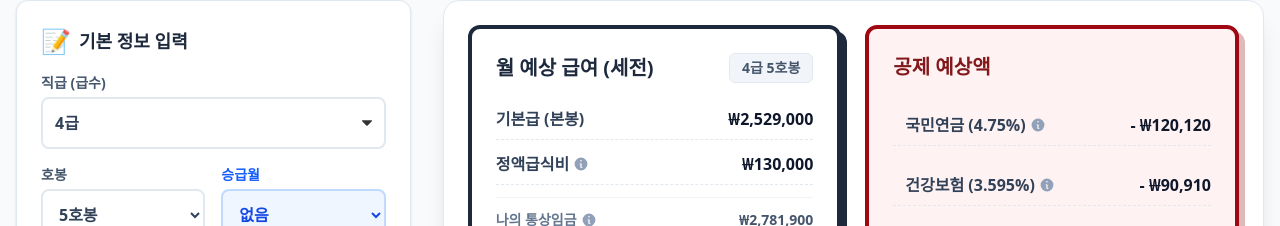
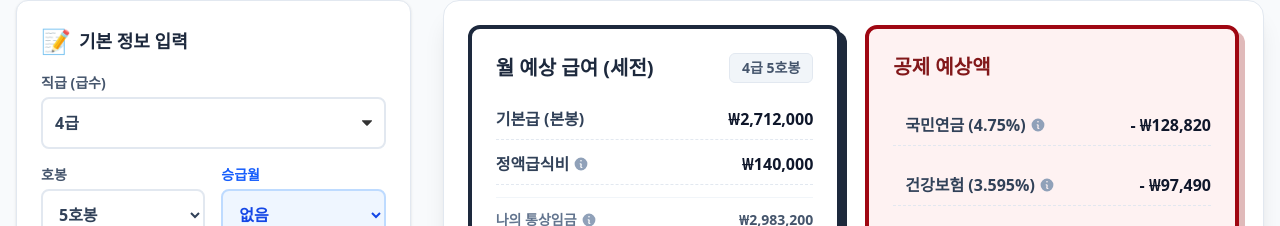
Before and after one commit to kosuk1231/money, a React (Vite) app: page / in a window 1280 px wide. Shown: the part 168-394 px from the top of the page. Built offline with nearby package versions, Linux system fonts and the light colour scheme.

Commit message:
Fix: update family allowance logic

```diff
--- a/src/data/salaryData.js
+++ b/src/data/salaryData.js
@@ -1,63 +1,126 @@
 export const SALARY_TABLE = {
   // 1급: 관장, 원장 (10인 이상 15년 이상, 10인 미만 25년 이상)
+  // 2026년 기준: 16호봉부터 적용
   "1급": {
-    1: 3091000, 2: 3158000, 3: 3229000, 4: 3314000, 5: 3391000,
-    6: 3558000, 7: 3650000, 8: 3750000, 9: 3857000, 10: 3964000,
-    11: 4060000, 12: 4124000, 13: 4177000, 14: 4236000, 15: 4295000,
+    16: 4912000, 17: 4969000, 18: 5022000, 19: 5096000, 20: 5173000,
+    21: 5271000, 22: 5336000, 23: 5395000, 24: 5451000, 25: 5506000,
+    26: 5577000, 27: 5622000, 28: 5661000, 29: 5729000, 30: 5788000,
+  },
+  // 2급: 관장, 원장 (10인 이상 11~15년, 10인 미만 15~25년) / 부장 (10인 이상 15년~)
+  "2급": {
+    1: 3169000, 2: 3239000, 3: 3312000, 4: 3390000, 5: 3470000,
+    6: 3561000, 7: 3663000, 8: 3763000, 9: 3863000, 10: 3963000,
+    11: 4063000, 12: 4124000, 13: 4177000, 14: 4263000, 15: 4363000,
+    16: 4524000, 17: 4602000, 18: 4642000, 19: 4738000, 20: 4802000,
+    21: 4862000, 22: 4921000, 23: 4985000, 24: 5046000, 25: 5107000,
+    26: 5170000, 27: 5233000, 28: 5296000, 29: 5365000, 30: 5424000,
+    31: 5484000
+  },
+  // 3급: 관장, 원장 (10인 미만 15년 미만) / 부장, 사무국장 (15년 미만) / 과장
+  "3급": {
+    1: 2703000, 2: 2784000, 3: 2872000, 4: 2969000, 5: 3068000,
+    6: 3167000, 7: 3266000, 8: 3365000, 9: 3475000, 10: 3575000,
+    11: 3675000, 12: 3730000, 13: 3785000, 14: 3850000, 15: 3915000,
+    16: 4005000, 17: 4073000, 18: 4147000, 19: 4212000, 20: 4278000,
+    21: 4339000, 22: 4399000, 23: 4454000, 24: 4513000, 25: 4568000,
+    26: 4623000, 27: 4681000, 28: 4744000, 29: 4807000, 30: 4867000,
+    31: 4917000
+  },
+  // 4급: 대리 / 선임생활지도원
+  "4급": {
+    1: 2550000, 2: 2577000, 3: 2604000, 4: 2631000, 5: 2712000,
+    6: 2812000, 7: 2912000, 8: 3004000, 9: 3102000, 10: 3202000,
+    11: 3298000, 12: 3359000, 13: 3426000, 14: 3494000, 15: 3566000,
+    16: 3637000, 17: 3708000, 18: 3776000, 19: 3841000, 20: 3902000,
+    21: 3966000, 22: 4025000, 23: 4077000, 24: 4122000, 25: 4176000,
+    26: 4223000, 27: 4270000, 28: 4317000, 29: 4364000, 30: 4411000,
+    31: 4461000
+  },
+  // 5급: 사회복지사, 간호사 등
+  "5급": {
+    1: 2518000, 2: 2545000, 3: 2572000, 4: 2597000, 5: 2618000,
+    6: 2638000, 7: 2659000, 8: 2743000, 9: 2842000, 10: 2929000,
+    11: 3008000, 12: 3069000, 13: 3148000, 14: 3228000, 15: 3281000,
+    16: 3351000, 17: 3401000, 18: 3472000, 19: 3530000, 20: 3590000,
+    21: 3644000, 22: 3698000, 23: 3776000, 24: 3841000, 25: 3895000,
+    26: 3935000, 27: 3979000, 28: 4023000, 29: 4063000, 30: 4113000,
+    31: 4178000
+  },
+  // 관리직: 간호조무사, 사무원 등
+  "관리직": {
+    1: 2492000, 2: 2519000, 3: 2546000, 4: 2571000, 5: 2593000,
+    6: 2616000, 7: 2643000, 8: 2664000, 9: 2684000, 10: 2844000,
+    11: 2941000, 12: 2996000, 13: 3053000, 14: 3104000, 15: 3162000,
+    16: 3218000, 17: 3265000, 18: 3330000, 19: 3388000, 20: 3448000,
+    21: 3527000, 22: 3585000, 23: 3639000, 24: 3701000, 25: 3740000,
+    26: 3789000, 27: 3839000, 28: 3898000, 29: 3960000, 30: 4018000,
+    31: 4078000
+  },
+  // 기능직: 생활보조원, 조리원, 관리인 등
+  "기능직": {
+    1: 2466000, 2: 2493000, 3: 2520000, 4: 2545000, 5: 2567000,
+    6: 2591000, 7: 2618000, 8: 2640000, 9: 2661000, 10: 2705000,
+    11: 2780000, 12: 2847000, 13: 2893000, 14: 2959000, 15: 3010000,
+    16: 3081000, 17: 3150000, 18: 3218000, 19: 3272000, 20: 3336000,
+    21: 3410000, 22: 3471000, 23: 3530000, 24: 3574000, 25: 3629000,
+    26: 3729000, 27: 3789000, 28: 3849000, 29: 3909000, 30: 3969000,
+    31: 3969000
+  }
+};
+
+// 2025 Salary Table for YoY Comparison
+export const SALARY_TABLE_2025 = {
+  // 1급: 16호봉부터 적용
+  "1급": {
     16: 4746000, 17: 4801000, 18: 4852000, 19: 4924000, 20: 4998000,
     21: 5093000, 22: 5156000, 23: 5213000, 24: 5267000, 25: 5320000,
     26: 5388000, 27: 5432000, 28: 5470000, 29: 5535000, 30: 5592000,
   },
-  // 2급: 관장, 원장 (10인 이상 11~15년, 10인 미만 15~25년) / 부장 (10인 이상 15년~)
   "2급": {
+    1: 3091000, 2: 3158000, 3: 3229000, 4: 3314000, 5: 3391000,
+    6: 3558000, 7: 3650000, 8: 3750000, 9: 3857000, 10: 3964000,
+    11: 4060000, 12: 4124000, 13: 4177000, 14: 4236000, 15: 4295000,
+    16: 4351000, 17: 4404000, 18: 4466000, 19: 4520000, 20: 4579000,
+    21: 4655000, 22: 4716000, 23: 4774000, 24: 4814000, 25: 4881000,
+    26: 4941000, 27: 5002000, 28: 5065000, 29: 5126000, 30: 5187000,
+    31: 5250000
+  },
+  "3급": {
     1: 2612000, 2: 2690000, 3: 2775000, 4: 2869000, 5: 2964000,
     6: 3064000, 7: 3163000, 8: 3262000, 9: 3361000, 10: 3459000,
     11: 3554000, 12: 3604000, 13: 3657000, 14: 3720000, 15: 3783000,
-    16: 4351000, 17: 4404000, 18: 4466000, 19: 4520000, 20: 4579000,
-    21: 4655000, 22: 4716000, 23: 4774000, 24: 4814000, 25: 4881000,
-    26: 4941000, 27: 5002000, 28: 5065000, 29: 5126000, 30: 5187000,
-  },
-  // 3급: 관장, 원장 (10인 미만 15년 미만) / 부장, 사무국장 (15년 미만) / 과장
-  "3급": {
-    1: 2464000, 2: 2490000, 3: 2516000, 4: 2542000, 5: 2620000,
-    6: 2719000, 7: 2817000, 8: 2902000, 9: 2997000, 10: 3094000,
-    11: 3186000, 12: 3226000, 13: 3291000, 14: 3366000, 15: 3458000,
     16: 3871000, 17: 3935000, 18: 4007000, 19: 4070000, 20: 4133000,
     21: 4192000, 22: 4250000, 23: 4303000, 24: 4360000, 25: 4414000,
     26: 4464000, 27: 4532000, 28: 4545000, 29: 4588000, 30: 4649000,
     31: 4710000
   },
-  // 4급: 대리 / 선임생활지도원
   "4급": {
-    1: 2433000, 2: 2459000, 3: 2485000, 4: 2509000, 5: 2529000,
-    6: 2549000, 7: 2569000, 8: 2650000, 9: 2746000, 10: 2830000,
-    11: 2906000, 12: 2965000, 13: 3042000, 14: 3119000, 15: 3170000,
+    1: 2464000, 2: 2490000, 3: 2516000, 4: 2542000, 5: 2620000,
+    6: 2719000, 7: 2817000, 8: 2902000, 9: 2997000, 10: 3094000,
+    11: 3186000, 12: 3226000, 13: 3291000, 14: 3366000, 15: 3458000,
     16: 3514000, 17: 3583000, 18: 3648000, 19: 3711000, 20: 3770000,
     21: 3832000, 22: 3884000, 23: 3935000, 24: 3983000, 25: 4035000,
     26: 4080000, 27: 4117000, 28: 4156000, 29: 4193000, 30: 4230000,
     31: 4294000
   },
-  // 5급: 사회복지사, 간호사 등
   "5급": {
-    1: 2408000, 2: 2434000, 3: 2460000, 4: 2484000, 5: 2505000,
-    6: 2528000, 7: 2554000, 8: 2574000, 9: 2668000, 10: 2748000,
-    11: 2842000, 12: 2895000, 13: 2950000, 14: 2999000, 15: 3055000,
+    1: 2433000, 2: 2459000, 3: 2485000, 4: 2509000, 5: 2529000,
+    6: 2549000, 7: 2569000, 8: 2650000, 9: 2746000, 10: 2830000,
+    11: 2906000, 12: 2965000, 13: 3042000, 14: 3119000, 15: 3170000,
     16: 3241000, 17: 3286000, 18: 3355000, 19: 3411000, 20: 3469000,
     21: 3521000, 22: 3574000, 23: 3621000, 24: 3668000, 25: 3713000,
     26: 3754000, 27: 3790000, 28: 3830000, 29: 3867000, 30: 3911000,
     31: 3974000
   },
-  // 관리직: 간호조무사, 사무원 등
   "관리직": {
-    1: 2383000, 2: 2409000, 3: 2435000, 4: 2459000, 5: 2480000,
-    6: 2503000, 7: 2529000, 8: 2551000, 9: 2571000, 10: 2614000,
-    11: 2696000, 12: 2751000, 13: 2795000, 14: 2859000, 15: 2908000,
+    1: 2408000, 2: 2434000, 3: 2460000, 4: 2484000, 5: 2505000,
+    6: 2528000, 7: 2554000, 8: 2574000, 9: 2668000, 10: 2748000,
+    11: 2842000, 12: 2895000, 13: 2950000, 14: 2999000, 15: 3055000,
     16: 3109000, 17: 3155000, 18: 3217000, 19: 3273000, 20: 3331000,
     21: 3408000, 22: 3464000, 23: 3516000, 24: 3576000, 25: 3614000,
     26: 3661000, 27: 3709000, 28: 3766000, 29: 3826000, 30: 3882000,
     31: 3940000
   },
-  // 기능직: 생활보조원, 조리원, 관리인 등
   "기능직": {
     1: 2383000, 2: 2409000, 3: 2435000, 4: 2459000, 5: 2480000,
     6: 2503000, 7: 2529000, 8: 2551000, 9: 2571000, 10: 2614000,
@@ -66,71 +129,6 @@ export const SALARY_TABLE = {
     21: 3295000, 22: 3354000, 23: 3411000, 24: 3453000, 25: 3506000,
     26: 3535000, 27: 3594000, 28: 3653000, 29: 3712000, 30: 3769000,
     31: 3829000
-  }
-};
-
-// 2025 Salary Table for YoY Comparison (Previous year's data - approximately 2.5% less)
-export const SALARY_TABLE_2025 = {
-  "1급": {
-    1: 3015000, 2: 3081000, 3: 3150000, 4: 3233000, 5: 3308000,
-    6: 3471000, 7: 3561000, 8: 3659000, 9: 3763000, 10: 3868000,
-    11: 3961000, 12: 4024000, 13: 4075000, 14: 4133000, 15: 4190000,
-    16: 4630000, 17: 4684000, 18: 4734000, 19: 4804000, 20: 4876000,
-    21: 4968000, 22: 5030000, 23: 5086000, 24: 5139000, 25: 5190000,
-    26: 5257000, 27: 5300000, 28: 5337000, 29: 5400000, 30: 5456000,
-  },
-  "2급": {
-    1: 2548000, 2: 2624000, 3: 2707000, 4: 2798000, 5: 2891000,
-    6: 2989000, 7: 3086000, 8: 3182000, 9: 3279000, 10: 3375000,
-    11: 3467000, 12: 3516000, 13: 3568000, 14: 3629000, 15: 3691000,
-    16: 4245000, 17: 4296000, 18: 4357000, 19: 4410000, 20: 4467000,
-    21: 4542000, 22: 4601000, 23: 4658000, 24: 4697000, 25: 4762000,
-    26: 4821000, 27: 4880000, 28: 4941000, 29: 5001000, 30: 5060000,
-  },
-  "3급": {
-    1: 2403000, 2: 2429000, 3: 2454000, 4: 2480000, 5: 2556000,
-    6: 2653000, 7: 2748000, 8: 2831000, 9: 2923000, 10: 3018000,
-    11: 3108000, 12: 3147000, 13: 3211000, 14: 3284000, 15: 3374000,
-    16: 3776000, 17: 3839000, 18: 3909000, 19: 3971000, 20: 4032000,
-    21: 4090000, 22: 4146000, 23: 4198000, 24: 4254000, 25: 4306000,
-    26: 4355000, 27: 4422000, 28: 4434000, 29: 4477000, 30: 4536000,
-    31: 4595000
-  },
-  "4급": {
-    1: 2373000, 2: 2399000, 3: 2424000, 4: 2448000, 5: 2467000,
-    6: 2487000, 7: 2506000, 8: 2585000, 9: 2679000, 10: 2761000,
-    11: 2835000, 12: 2893000, 13: 2968000, 14: 3043000, 15: 3093000,
-    16: 3428000, 17: 3496000, 18: 3559000, 19: 3621000, 20: 3678000,
-    21: 3739000, 22: 3789000, 23: 3839000, 24: 3886000, 25: 3937000,
-    26: 3981000, 27: 4017000, 28: 4055000, 29: 4091000, 30: 4127000,
-    31: 4189000
-  },
-  "5급": {
-    1: 2349000, 2: 2374000, 3: 2400000, 4: 2423000, 5: 2444000,
-    6: 2466000, 7: 2492000, 8: 2511000, 9: 2603000, 10: 2681000,
-    11: 2772000, 12: 2824000, 13: 2878000, 14: 2926000, 15: 2980000,
-    16: 3162000, 17: 3206000, 18: 3273000, 19: 3328000, 20: 3384000,
-    21: 3435000, 22: 3487000, 23: 3533000, 24: 3579000, 25: 3623000,
-    26: 3663000, 27: 3698000, 28: 3737000, 29: 3773000, 30: 3816000,
-    31: 3877000
-  },
-  "관리직": {
-    1: 2324000, 2: 2350000, 3: 2375000, 4: 2399000, 5: 2419000,
-    6: 2442000, 7: 2467000, 8: 2489000, 9: 2508000, 10: 2550000,
-    11: 2630000, 12: 2684000, 13: 2727000, 14: 2789000, 15: 2837000,
-    16: 3033000, 17: 3078000, 18: 3138000, 19: 3193000, 20: 3250000,
-    21: 3325000, 22: 3380000, 23: 3431000, 24: 3489000, 25: 3526000,
-    26: 3572000, 27: 3619000, 28: 3674000, 29: 3732000, 30: 3787000,
-    31: 3844000
-  },
-  "기능직": {
-    1: 2324000, 2: 2350000, 3: 2375000, 4: 2399000, 5: 2419000,
-    6: 2442000, 7: 2467000, 8: 2489000, 9: 2508000, 10: 2550000,
-    11: 2630000, 12: 2684000, 13: 2727000, 14: 2789000, 15: 2837000,
-    16: 2921000, 17: 2976000, 18: 3033000, 19: 3084000, 20: 3144000,
-    21: 3214000, 22: 3272000, 23: 3327000, 24: 3368000, 25: 3420000,
-    26: 3449000, 27: 3506000, 28: 3564000, 29: 3621000, 30: 3676000,
-    31: 3735000
   }
 };
 
@@ -150,8 +148,8 @@ export const DEDUCTION_RATES = {
 };
 
 export const ALLOWANCE_RULES = {
-  MEAL: 130000,
-  MANAGER: 200000,
+  MEAL: 140000, // 2026년: 140,000원 (2025년 대비 10,000원 인상)
+  MANAGER: 220000, // 2026년: 220,000원 (2025년 대비 20,000원 인상)
   WELFARE_POINT_HIGH: 400000, // 10 Hobong+
   WELFARE_POINT_LOW: 300000,  // <10 Hobong
   FAMILY: {
@@ -163,12 +161,12 @@ export const ALLOWANCE_RULES = {
   }
 };
 
-// 2025 Allowance Rules (slightly lower)
+// 2025 Allowance Rules
 export const ALLOWANCE_RULES_2025 = {
-  MEAL: 120000,
-  MANAGER: 200000,
-  WELFARE_POINT_HIGH: 380000,
-  WELFARE_POINT_LOW: 280000,
+  MEAL: 130000, // 2025년: 130,000원
+  MANAGER: 200000, // 2025년: 200,000원
+  WELFARE_POINT_HIGH: 400000,
+  WELFARE_POINT_LOW: 300000,
   FAMILY: {
     SPOUSE: 40000,
     CHILD_1: 50000,
```
